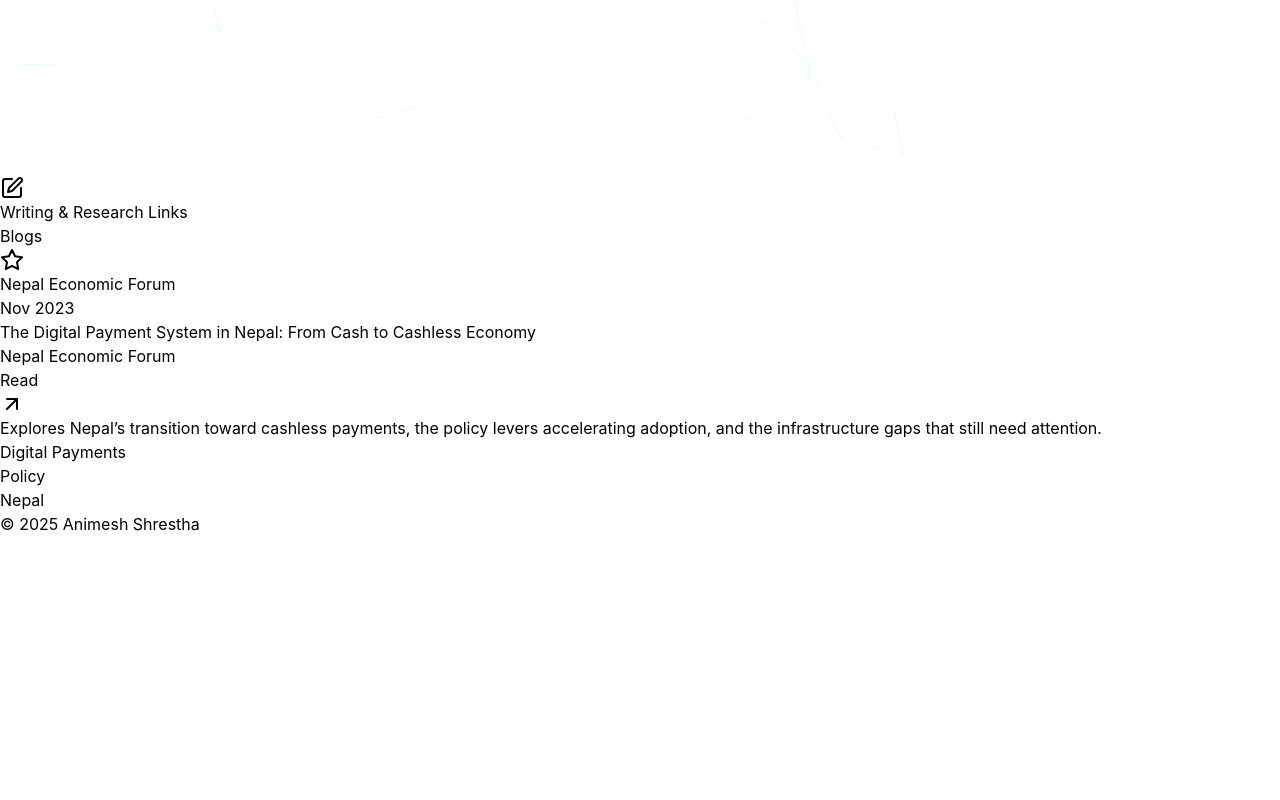
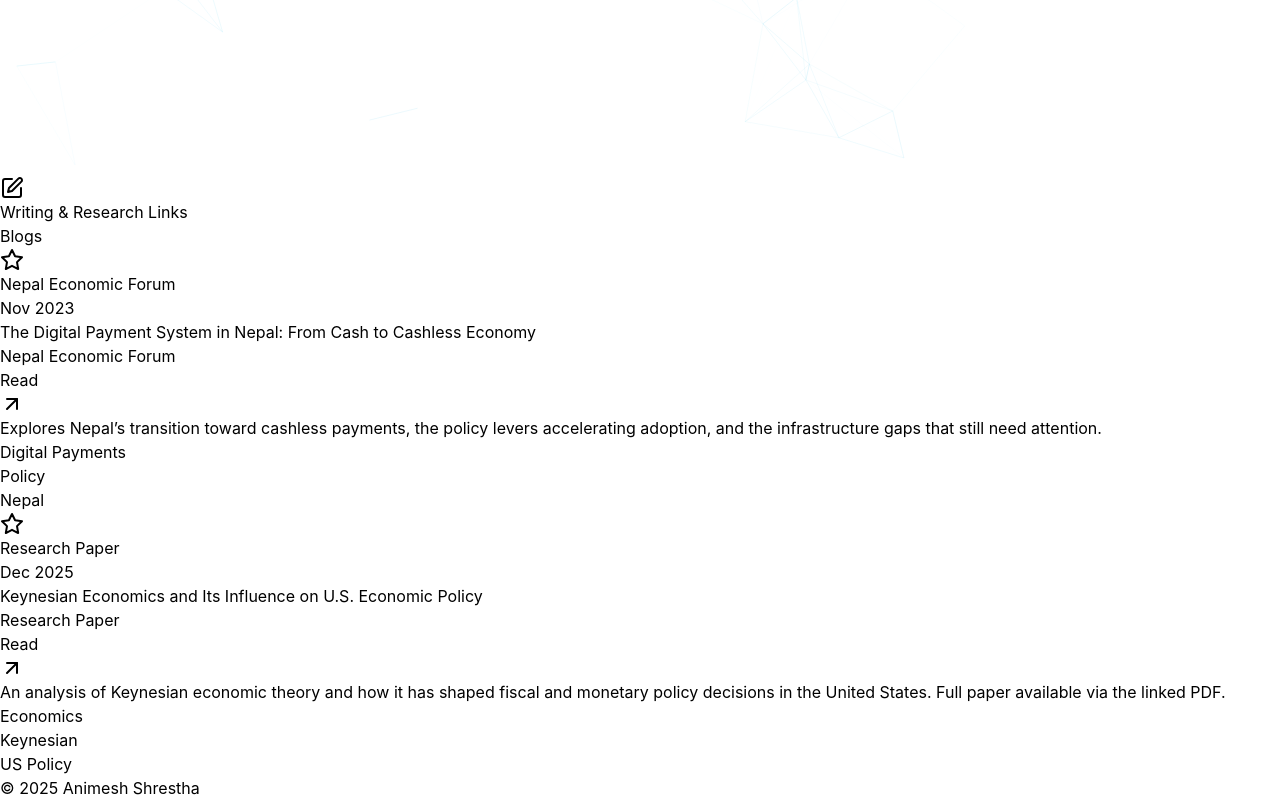
Before and after one commit to Animeshav14/animesh.website, a React (Vite) app: page /blogs in a window 1280 px wide. Shown: the part 696-1496 px from the top of the page. Before the commit the page ends 1232 px from the top, so only its background shows below. Built offline with nearby package versions, Linux system fonts and the light colour scheme.

Commit message:
Add Keynesian Economics blog entry

```diff
--- a/src/components/Blogs.jsx
+++ b/src/components/Blogs.jsx
@@ -15,6 +15,16 @@
     gradient: 'from-[#0f172a] via-[#111827] to-[#0b1220]',
     link: 'https://nepaleconomicforum.org/the-digital-payment-system-in-nepal-from-cash-to-cashless-economy/',
     tags: ['Digital Payments', 'Policy', 'Nepal'],
+  },
+  {
+    title: 'Keynesian Economics and Its Influence on U.S. Economic Policy',
+    source: 'Research Paper',
+    date: 'Dec 2025',
+    summary:
+      'An analysis of Keynesian economic theory and how it has shaped fiscal and monetary policy decisions in the United States. Full paper available via the linked PDF.',
+    gradient: 'from-[#061017] via-[#0b1720] to-[#051423]',
+    link: 'https://drive.google.com/file/d/1wLSfM4lM7SYYrhLIzq4xkYsZZhbKpTZ6/view',
+    tags: ['Economics', 'Keynesian', 'US Policy'],
   },
 ];
 
```
Also changed, not shown: 1 other file (tests, documents, lock files or other folders).
